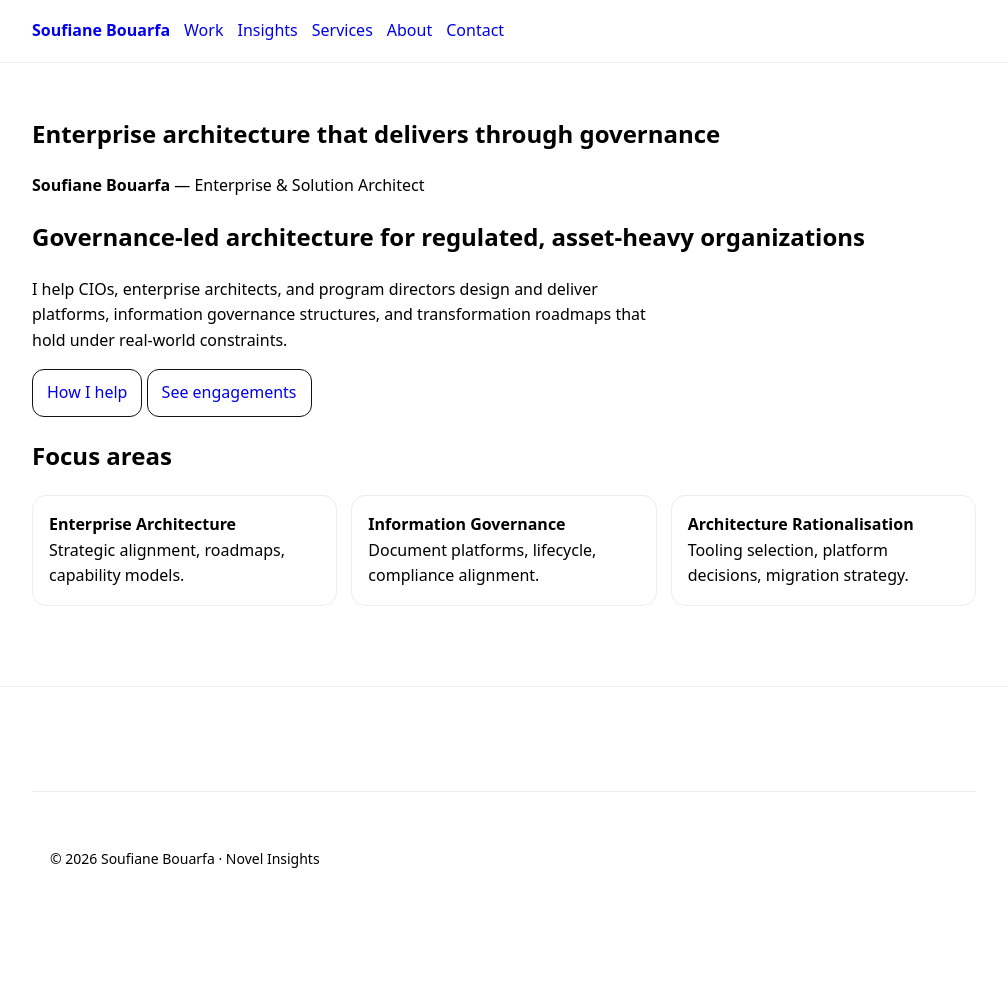
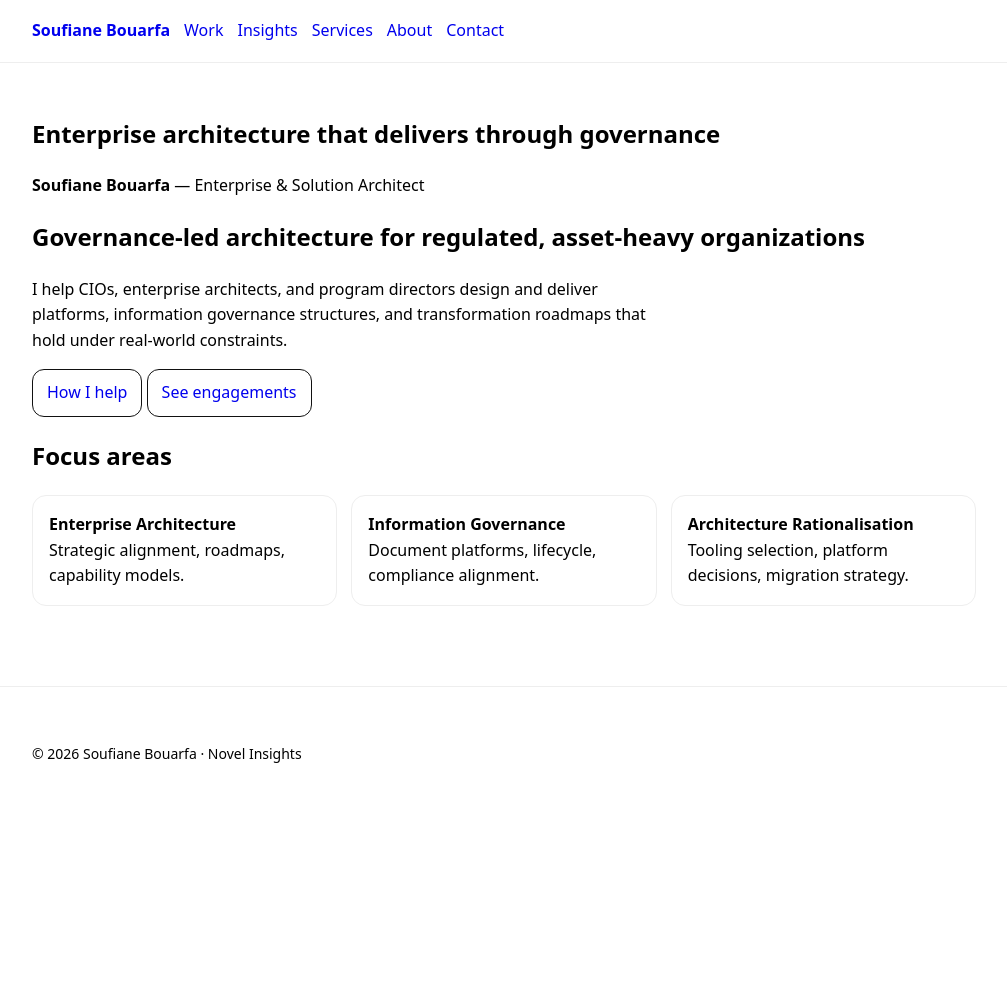
Before and after one commit to sbouarfa/soufianebouarfa.github.io, a Jekyll site: the page built from index.md, in a window 1280 px wide. Shown: the whole page, without its empty margins (136-1143 px from the left). Built offline with Jekyll 4.4.1, drawn with Linux system fonts in a browser that asks for light colours; after the commit the page ends 900 px from its top, so only the background shows below that.

Commit message:
Update footer.html

```diff
--- a/_includes/footer.html
+++ b/_includes/footer.html
@@ -1,5 +1 @@
-<footer class="site-footer">
-  <div class="container">
-    © {{ "now" | date: "%Y" }} Soufiane Bouarfa · Novel Insights
-  </div>
-</footer>
+© {{ "now" | date: "%Y" }} Soufiane Bouarfa · Novel Insights
```
